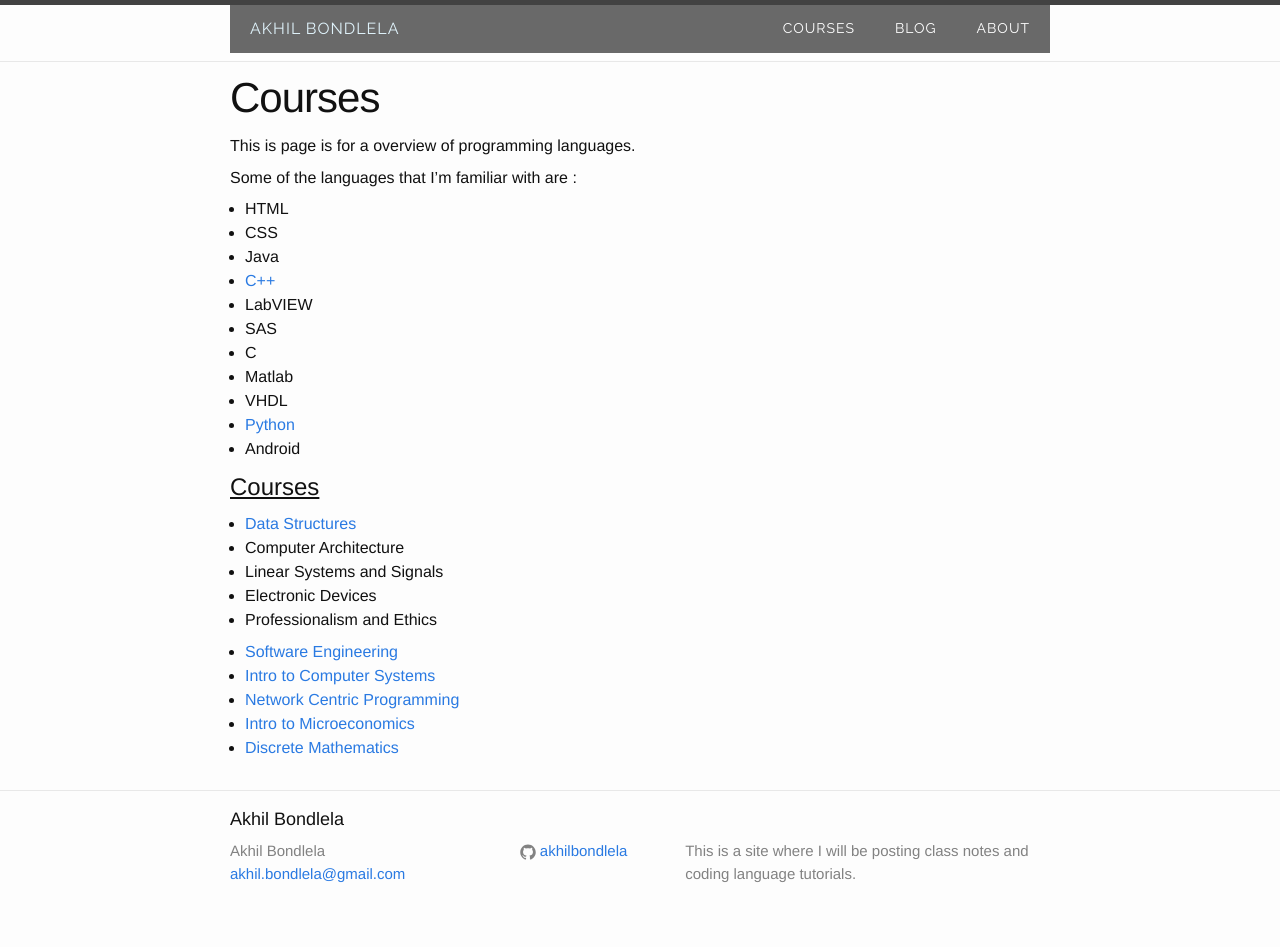
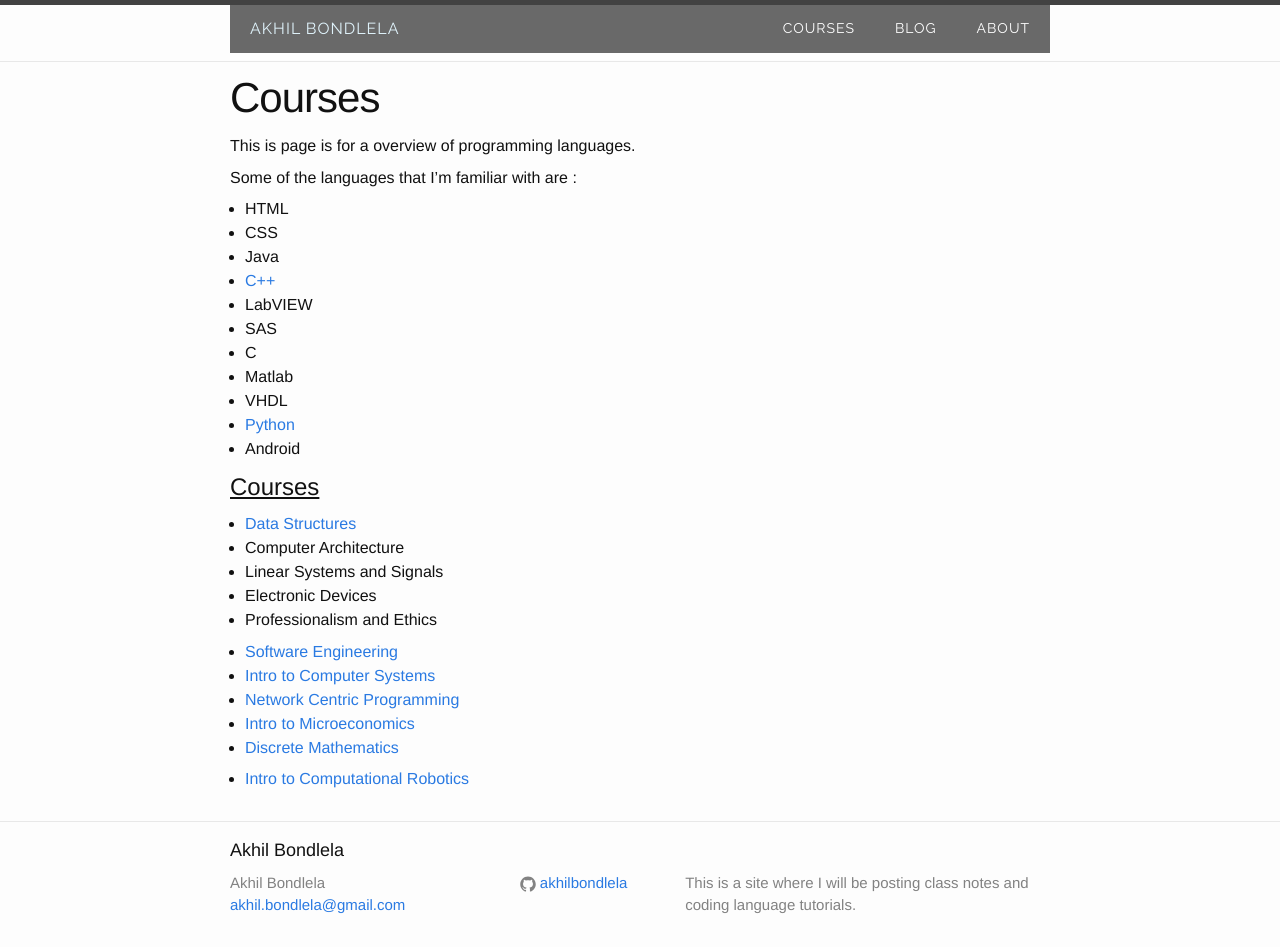
Before and after one commit to akhilbond/akhilbond.github.io, a Jekyll site: the page built from Courses.md, in a window 1280 px wide. Built offline with Jekyll 4.4.1, drawn with Linux system fonts in a browser that asks for light colours; before the commit the page ends 915 px from its top, so only the background shows below that.

Commit message:
updates to course page

```diff
--- a/Courses.md
+++ b/Courses.md
@@ -31,3 +31,5 @@ Some of the languages that I'm familiar with are :
 - [Network Centric Programming](Network_Centric/)
 - [Intro to Microeconomics](micro)
 - [Discrete Mathematics](discrete)
+
+- [Intro to Computational Robotics](comp_robotics)
```
